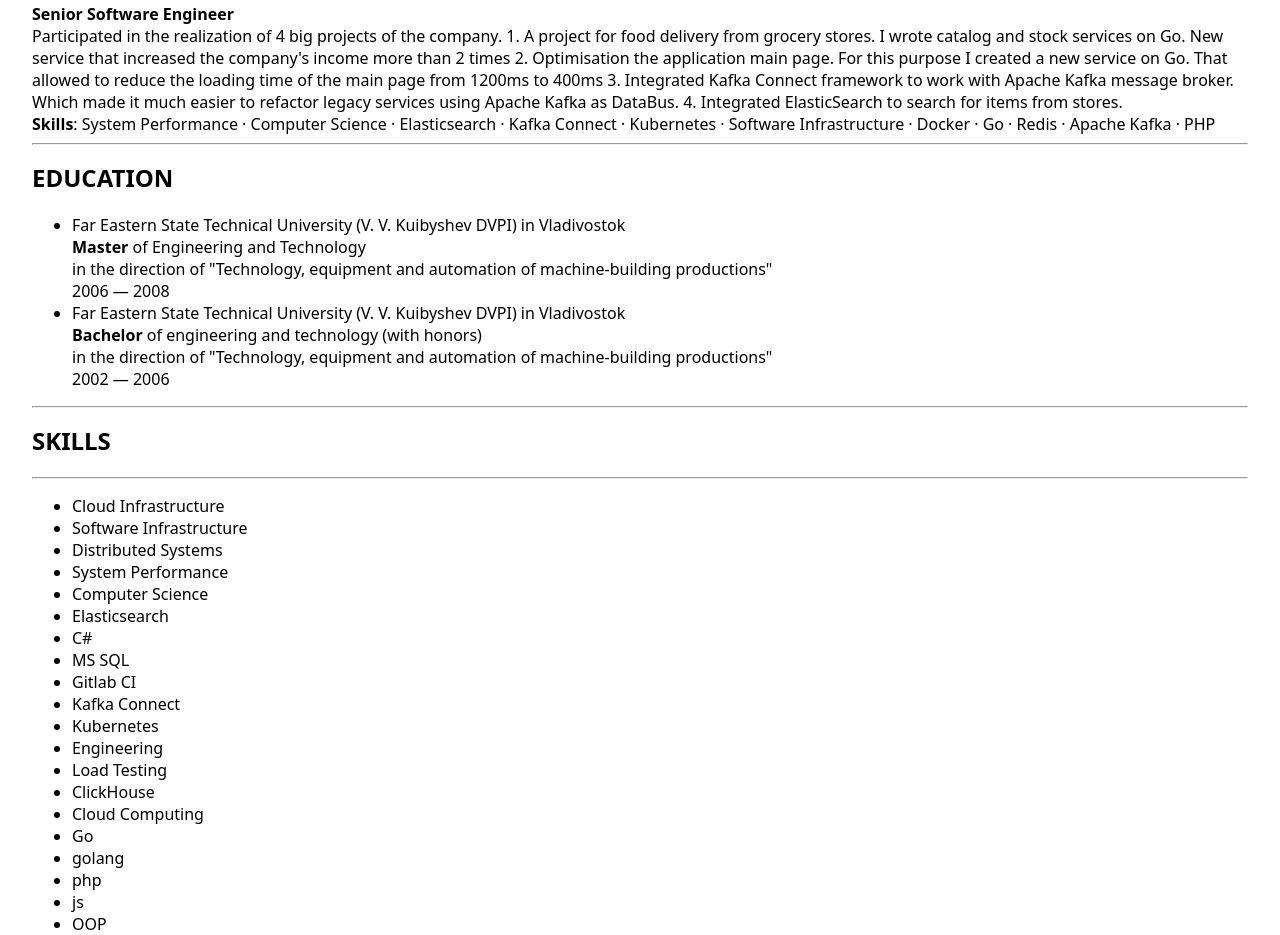
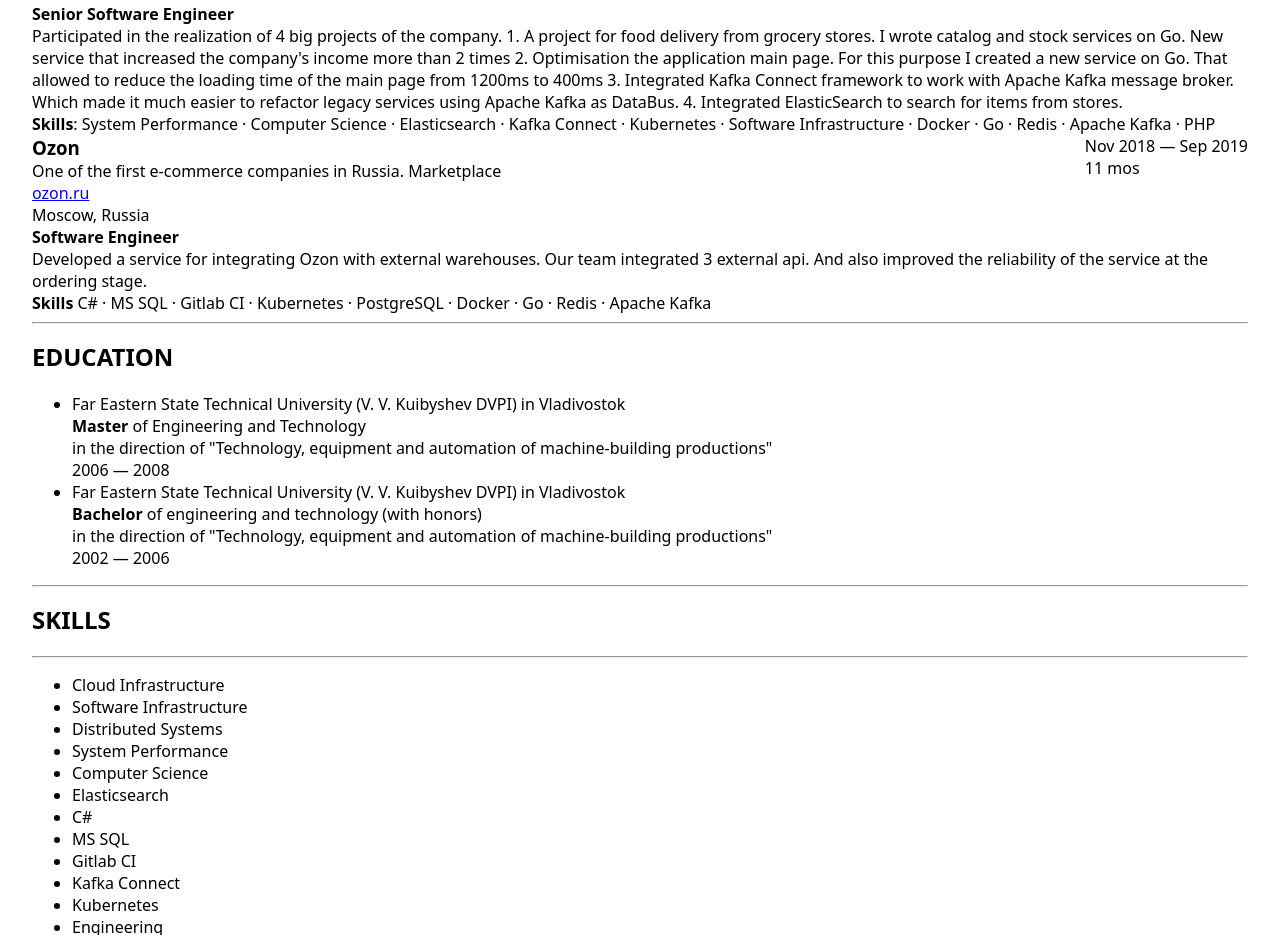
Before and after one commit to oke11o/resume, a plain HTML site: page docs/en/cv.html in a window 1280 px wide. Shown: the part 937-1872 px from the top of the page. Drawn offline with Linux system fonts and the light colour scheme.

Commit message:
Exprerience: Ozon

```diff
--- a/docs/en/cv.html
+++ b/docs/en/cv.html
@@ -224,6 +224,24 @@
           Software Infrastructure · Docker · Go · Redis · Apache Kafka · PHP
         </div>
       </div>
+      <div class="prof-experience-item">
+        <div class="job-container">
+          <div class="job-company">
+            <h3>Ozon</h3>
+            <div class="company-descr">One of the first e-commerce companies in Russia. Marketplace</div>
+          </div>
+          <div class="job-duration">Nov 2018 ― Sep 2019<br>11 mos</div>
+        </div>
+        <div class="company-location"><a href="https://www.ozon.ru">ozon.ru</a><br>Moscow, Russia</div>
+        <div class="job-position">Software Engineer</div>
+        <div class="job-descr">
+          Developed a service for integrating Ozon with external warehouses.
+          Our team integrated 3 external api. And also improved the reliability of the service at the ordering stage.
+        </div>
+        <div class="position-skills">
+          <strong>Skills</strong> C# · MS SQL · Gitlab CI · Kubernetes · PostgreSQL · Docker · Go · Redis · Apache Kafka
+        </div>
+      </div>
     </div>
   </section>
   <hr>
```
